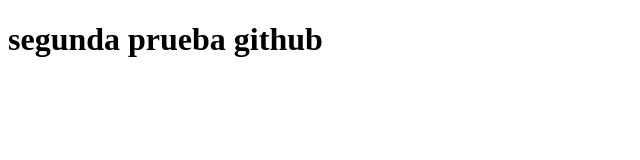
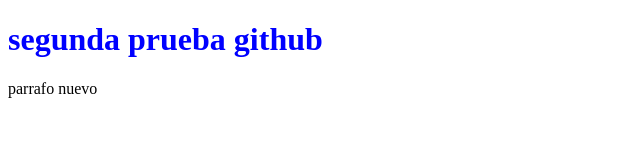
Before and after one commit to fernandosacristan/33115.nuevo, a plain HTML site: page index.html in a window 1280 px wide. Shown: the whole page, without its empty margins (0-640 px from the left). Drawn offline with Linux system fonts and the light colour scheme.

Commit message:
segundo commit

```diff
--- /dev/null
+++ b/css/styles.css
@@ -0,0 +1,3 @@
+h1{
+    color: blue;
+}
--- a/index.html
+++ b/index.html
@@ -4,10 +4,12 @@
     <meta charset="UTF-8">
     <meta http-equiv="X-UA-Compatible" content="IE=edge">
     <meta name="viewport" content="width=device-width, initial-scale=1.0">
+    <link rel="stylesheet" href="css/styles.css">
     <title>segunda prueba</title>
 </head>
 <body>
     <h1>segunda prueba github</h1>
+    <p>parrafo nuevo</p>
 
 </body>
 </html>
```
